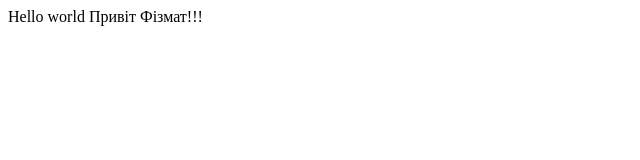
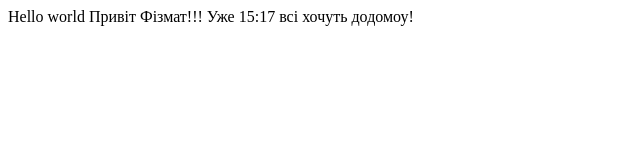
Before and after one commit to magefan/test, a plain HTML site: page index.html in a window 1280 px wide. Shown: the whole page, without its empty margins (0-640 px from the left). Drawn offline with Linux system fonts and the light colour scheme.

Commit message:
Update index.html

```diff
--- a/index.html
+++ b/index.html
@@ -9,5 +9,7 @@
 
 	Привіт Фізмат!!!
 
+	Уже 15:17 всі хочуть додомоу!
+
 </body>
 </html>
```
